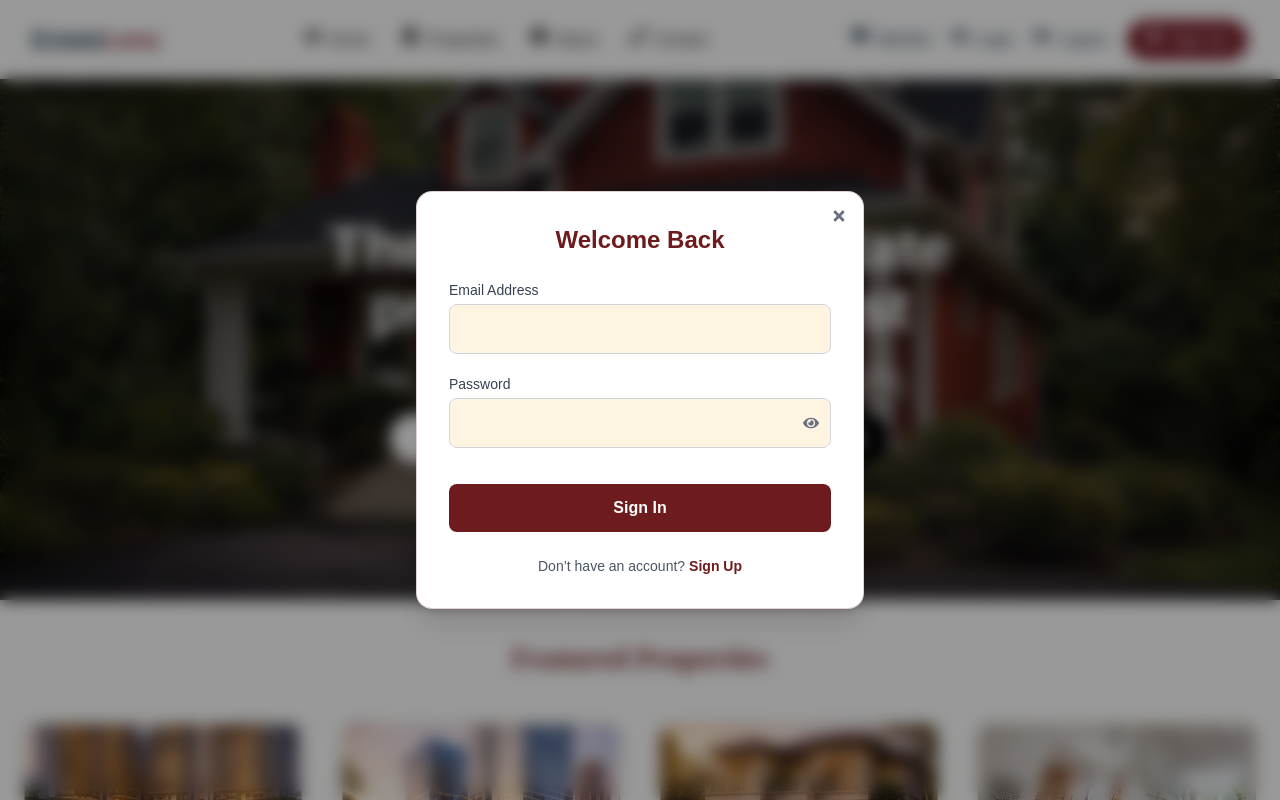
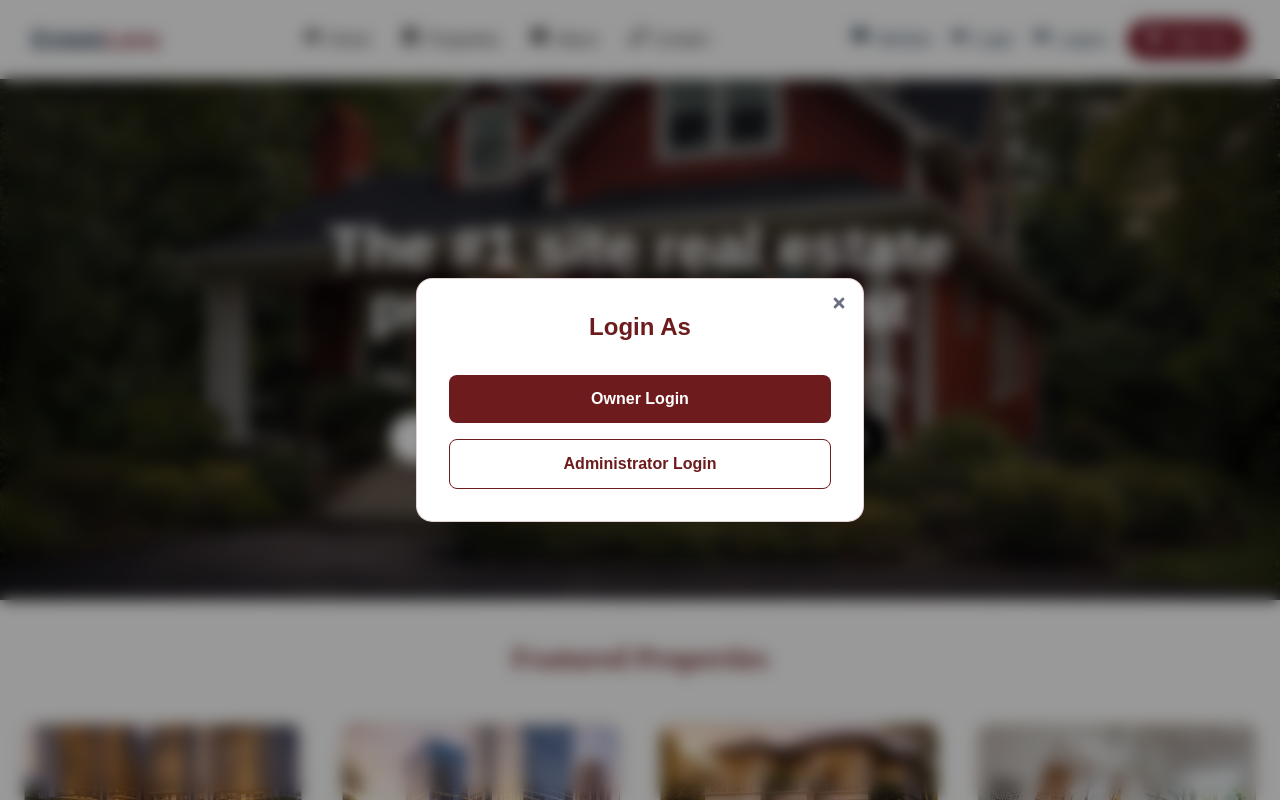
Before and after one commit to FaraazAhmed15/EstateLens, a Next.js app: page / in a window 1280 px wide. Both pictures are taken after a click on the button "Login". Shown: the top 800 px of the page. Built offline with nearby package versions, Linux system fonts and the light colour scheme.

Commit message:
Update login_popup.tsx

```diff
--- a/src/components/login_popup.tsx
+++ b/src/components/login_popup.tsx
@@ -2,7 +2,7 @@
 
 import { useState } from "react";
 import { FaEye, FaEyeSlash, FaTimes } from "react-icons/fa";
-import { login as setSession } from "@/lib/session"; // cmt: session helper
+import { login as setSession } from "@/lib/session";
 
 interface LoginPopupProps {
   isOpen: boolean;
@@ -20,6 +20,9 @@ export default function LoginPopup({
   const [password, setPassword] = useState<string>("");
   const [showPassword, setShowPassword] = useState<boolean>(false);
 
+  // NEW: role selection
+  const [role, setRole] = useState<"owner" | "admin" | null>(null);
+
   if (!isOpen) return null;
 
   const handleSubmit = async (e: React.FormEvent<HTMLFormElement>) => {
@@ -28,23 +31,27 @@ export default function LoginPopup({
     const res = await fetch("/api/login", {
       method: "POST",
       headers: { "Content-Type": "application/json" },
-      body: JSON.stringify({ email, password }),
+      body: JSON.stringify({
+        email,
+        password,
+        role, // send role to backend
+      }),
     });
 
     const data = await res.json();
 
-    // 🔹 Fix: use data.message (string) instead of alerting object
     if (data.name) {
-      setSession(data.name); // cmt: set session
-      alert(data.message); // shows "Login successful"
-      onClose(); // close popup
+      setSession(data.name);
+      alert(data.message);
+      onClose();
     } else {
-      alert(data.message); // shows API error messages
+      alert(data.message);
     }
   };
 
   return (
     <div className="fixed inset-0 z-50 flex items-center justify-center">
+
       {/* Overlay */}
       <div
         className="absolute inset-0 bg-black/40 backdrop-blur-sm"
@@ -54,10 +61,46 @@ export default function LoginPopup({
       {/* Modal */}
       <div className="relative w-full max-w-md bg-white p-8 rounded-2xl shadow-xl border border-[#6D1B1C]/20 z-10">
 
-        <button onClick={onClose} className="absolute top-4 right-4 text-gray-500 hover:text-[#6D1B1C]">
+        <button
+          onClick={() => {
+            setRole(null); // reset role
+            onClose();
+          }}
+          className="absolute top-4 right-4 text-gray-500 hover:text-[#6D1B1C]"
+        >
           <FaTimes />
         </button>
 
+        {/* STEP 1 → ROLE SELECTION */}
+        {!role && (
+          <>
+            <h1 className="text-2xl font-bold text-[#6D1B1C] text-center">
+              Login As
+            </h1>
+
+            <div className="mt-8 space-y-4">
+
+              <button
+                onClick={() => setRole("owner")}
+                className="w-full px-6 py-3 rounded-lg bg-[#6D1B1C] text-white font-semibold hover:bg-[#551415]"
+              >
+                Owner Login
+              </button>
+
+              <button
+                onClick={() => setRole("admin")}
+                className="w-full px-6 py-3 rounded-lg border border-[#6D1B1C] text-[#6D1B1C] font-semibold hover:bg-[#FDF4E2]"
+              >
+                Administrator Login
+              </button>
+
+            </div>
+          </>
+        )}
+
+        {/* STEP 2 → LOGIN FORM */}
+        {role && (
+          <>
             <h1 className="text-2xl font-bold text-[#6D1B1C] text-center">
               Welcome Back
             </h1>
@@ -66,7 +109,10 @@ export default function LoginPopup({
 
               {/* Email */}
               <div>
-            <label className="block text-sm text-gray-700 mb-1">Email Address</label>
+                <label className="block text-sm text-gray-700 mb-1">
+                  Email Address
+                </label>
+
                 <input
                   type="email"
                   value={email}
@@ -77,14 +123,19 @@ export default function LoginPopup({
 
               {/* Password */}
               <div>
-            <label className="block text-sm text-gray-700 mb-1">Password</label>
+                <label className="block text-sm text-gray-700 mb-1">
+                  Password
+                </label>
+
                 <div className="relative">
+
                   <input
                     type={showPassword ? "text" : "password"}
                     value={password}
                     onChange={(e) => setPassword(e.target.value)}
                     className="w-full px-4 py-3 pr-12 rounded-lg bg-[#FDF4E2] border border-gray-300"
                   />
+
                   <button
                     type="button"
                     onClick={() => setShowPassword(!showPassword)}
@@ -92,6 +143,7 @@ export default function LoginPopup({
                   >
                     {showPassword ? <FaEyeSlash /> : <FaEye />}
                   </button>
+
                 </div>
               </div>
 
@@ -104,12 +156,17 @@ export default function LoginPopup({
             <p className="text-center text-sm text-gray-600 mt-6">
               Don’t have an account?
               <span
-            onClick={() => { onClose(); onSwitchToSignup(); }}
+                onClick={() => {
+                  onClose();
+                  onSwitchToSignup();
+                }}
                 className="text-[#6D1B1C] font-semibold cursor-pointer ml-1"
               >
                 Sign Up
               </span>
             </p>
+          </>
+        )}
 
       </div>
     </div>
```
Lines whose indentation alone changed are shown as unchanged.
